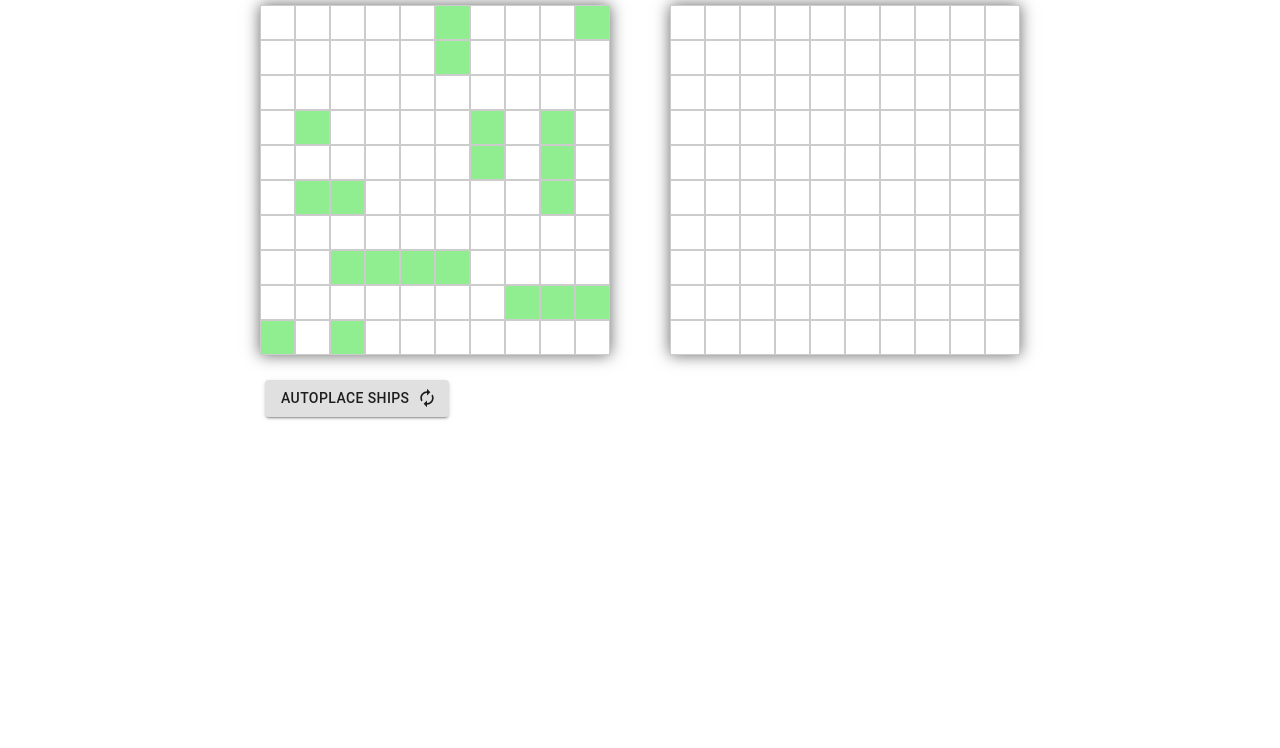
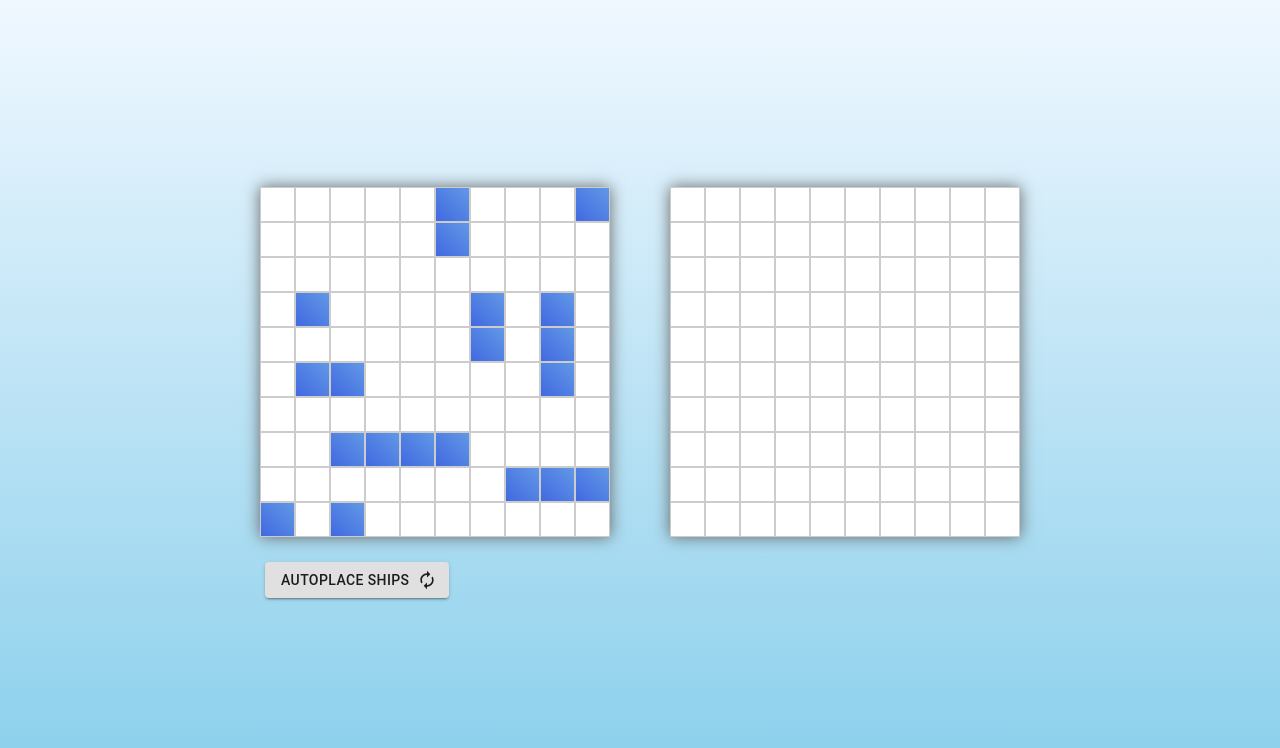
Before and after one commit to v0f/react-game, a React (Create React App) app: page / in a window 1280 px wide. Shown: the top 748 px of the page. Built offline with nearby package versions, Linux system fonts and the light colour scheme.

Commit message:
feat: style components

```diff
--- a/src/components/App/App.css
+++ b/src/components/App/App.css
@@ -0,0 +1,6 @@
+.App {
+  height: 100vh;
+  display: flex;
+  flex-direction: column;
+  justify-content: center;
+}
--- a/src/components/Game/Game.css
+++ b/src/components/Game/Game.css
@@ -1,5 +1,4 @@
 .Game {
-  width: fit-content;
   margin: 0 auto;
 }
 
--- a/src/components/Square/Square.css
+++ b/src/components/Square/Square.css
@@ -3,7 +3,7 @@
 }
 
 .player1 .Square.ship {
-  background: lightgreen;
+  background: linear-gradient(45deg, royalblue, skyblue 100px);
 }
 
 /* .player1 .Square.shipMargin {
--- a/src/index.css
+++ b/src/index.css
@@ -10,4 +10,5 @@ body {
     sans-serif;
   -webkit-font-smoothing: antialiased;
   -moz-osx-font-smoothing: grayscale;
+  background: linear-gradient(aliceblue, skyblue);
 }
```
